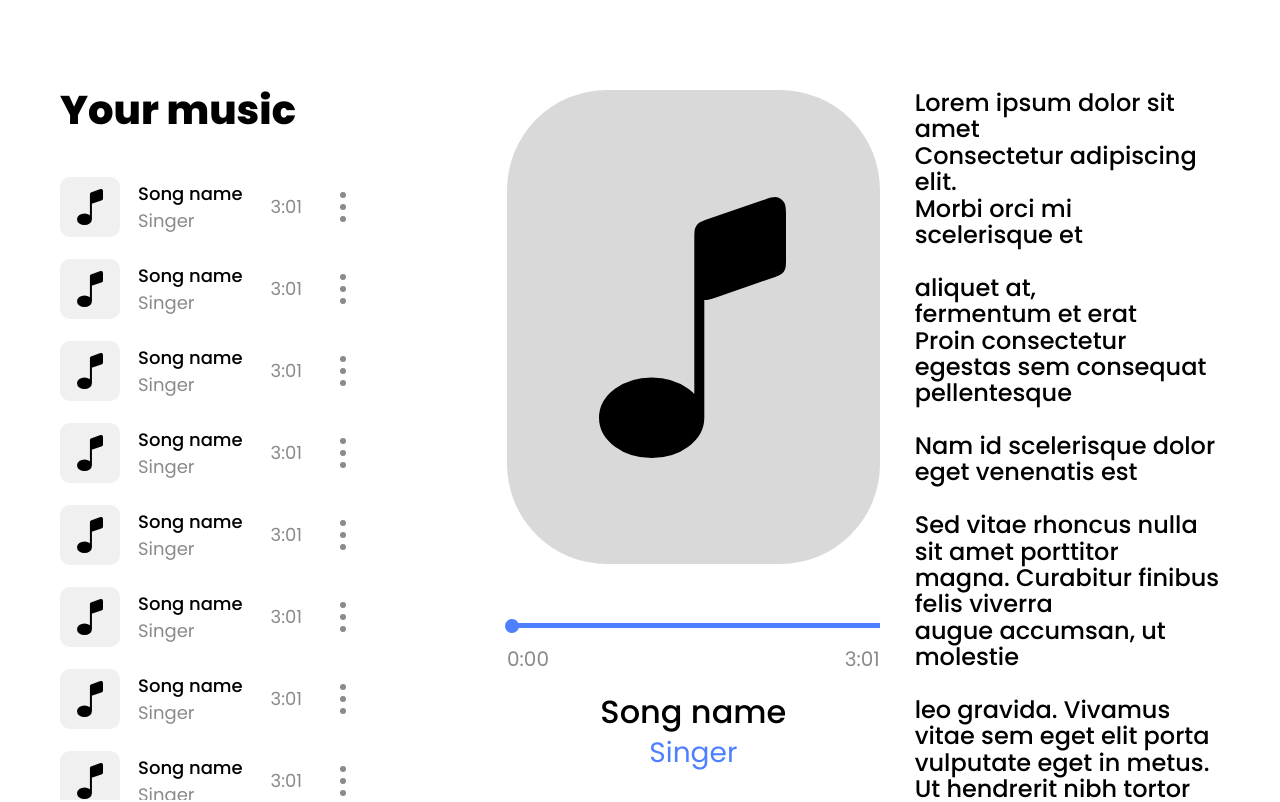
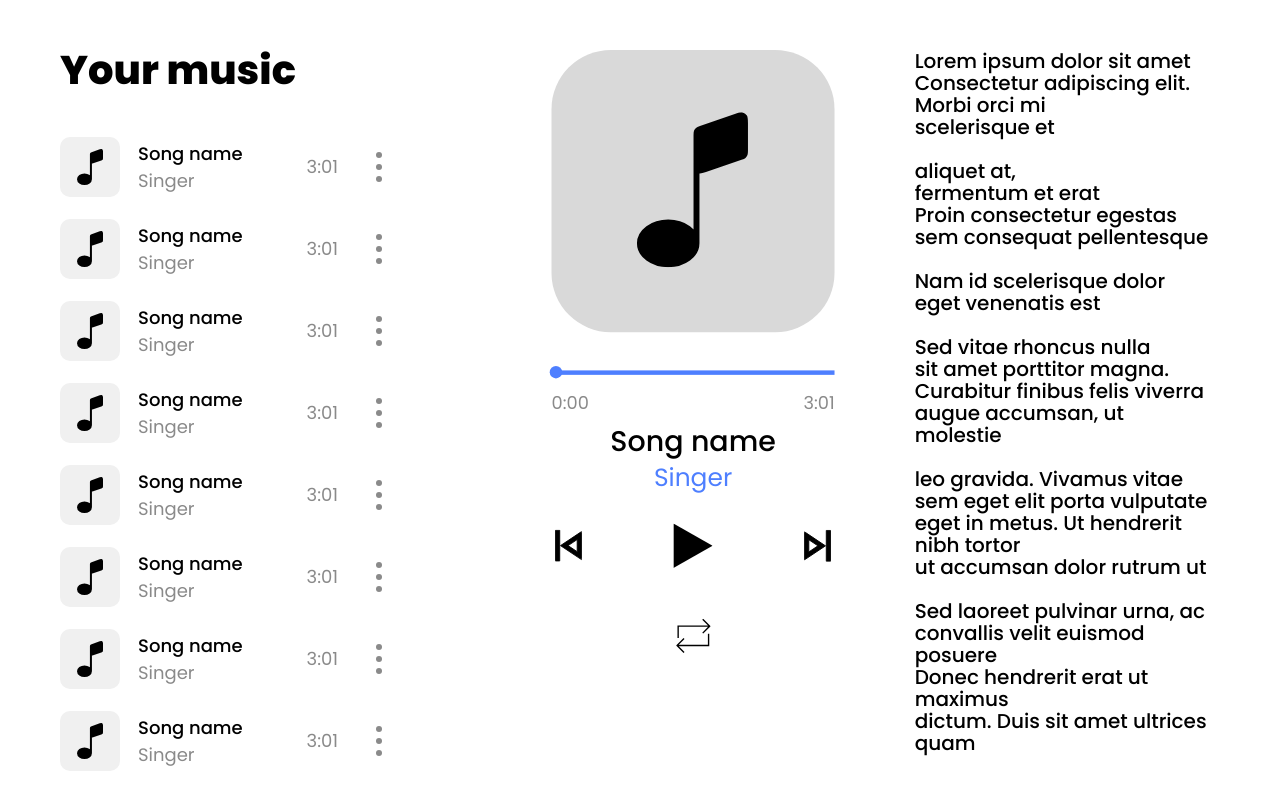
Before and after one commit to IvanZemsky/s-audio-1, a React (Create React App) app: page / in a window 1280 px wide. Shown: the top 802 px of the page. Built offline with nearby package versions, Linux system fonts and the light colour scheme.

Commit message:
adaptivity 1

```diff
--- a/src/App.scss
+++ b/src/App.scss
@@ -5,4 +5,20 @@
    width: 100vw;
    height: 100vh;
    padding: 0 4.69%;
+
+
 }
+
+@media (max-height: 1025px) {
+   .song-list,
+   .controls,
+   .lyrics{
+      padding-top: 50px;
+   }
+/*
+   .controls{
+      transform: scale(0.9);
+      transform-origin:  0 0;
+   }
+   */
+}
--- a/src/components/Controls/Controls.jsx
+++ b/src/components/Controls/Controls.jsx
@@ -1,9 +1,19 @@
-import React, { useState } from 'react'
+import React, { useState, useRef, useEffect } from 'react'
 import './Controls.scss';
 
 function Controls() {
 
   const [timelineValue, setTimelineValue] = useState(0);
+
+  const controlsRef = useRef(null);
+
+  useEffect(() => {
+    if (window.innerHeight < 1030) {
+      const scaleValue = (window.innerHeight / 900).toFixed(2);
+      console.log(scaleValue);
+      controlsRef.current.style.transform = `scale(${scaleValue})`;
+    }
+  }, []);
 
   const handleTimeline = (event) => {
     setTimelineValue(event.target.value);
@@ -11,7 +21,7 @@ function Controls() {
 
   return (
     <section className="controls">
-      <div className="controls-content">
+      <div className="controls-content" ref={controlsRef}>
         <audio src="../../song-data/song-files/battle-of-the-dragons.mp3"></audio>
         <div className="controls-cover">
           <svg className='controls-placeholder' viewBox="0 0 188 261" fill="none" xmlns="http://www.w3.org/2000/svg">
--- a/src/components/Controls/Controls.scss
+++ b/src/components/Controls/Controls.scss
@@ -3,32 +3,32 @@
 .controls{
    display: flex;
    justify-content: center;
-   padding:  90px 35px 35px 35px;
+   padding:  90px 5.27% 35px 5.27%;
 }
 
 .controls-content{
-   max-width: 474px;
-   width: 100%;
+   width: 80.34%; /* of .controls - paddings 5.27% */
+   transform-origin: top;
+   margin: 0 auto;
 }
 
 .controls-cover{
-   display: flex;
-   justify-content: center;
-   align-items: center;
    width: 100%;
-   height: 474px; /* js */
-   margin-bottom: 49px;
-   border-radius: 100px;
+   max-width: 542px;
+   max-height: 537px;
+   padding: 21.98% 30.29%;
+   margin: 0 auto 10.27% auto;
+   border-radius: 20.96%; /* 100px */
    background-color: #D9D9D9;
 }
 
 .controls-placeholder{
-   width: 188px;
-   height: 261px;
+   width: 100%; /* of .controls-cover */
+   height: auto;
 }
 
 .controls-timeline_wrap{
-   margin-bottom: 27px;
+   margin-bottom: 5.66%;
 }
 
 #songTimeline{
@@ -59,7 +59,7 @@
 
 .controls-info{
    text-align: center;
-   margin-bottom: 56px;
+   margin-bottom: 11.74%;
 
    .controls-name{
       font-size: 32px;
--- a/src/components/Lyrics/Lyrics.scss
+++ b/src/components/Lyrics/Lyrics.scss
@@ -2,12 +2,14 @@
 
 .lyrics{
    padding-top: 90px;
-   font-size: 24px;
    font-weight: 500;
    line-height: 1.1;
+   transform-origin: top;
 
    p{
+      padding-right: 10px;
       height: calc(100vh - 90px);
+      font-size: 24px;
       overflow-y: auto;
       word-wrap: break-word;
 
@@ -23,3 +25,11 @@
       }
    }
 }
+
+@media (max-width: 1410px) {
+
+   .lyrics p{
+      font-size: 20px;
+   }
+
+}
--- a/src/components/Song/Song.scss
+++ b/src/components/Song/Song.scss
@@ -5,7 +5,6 @@
    justify-content: space-between;
    align-items: center;
    gap: 15px;
-   margin-right: 104px;
    cursor: pointer;
 
    .song-info{
@@ -18,6 +17,7 @@
          display: flex;
          justify-content: center;
          align-items: center;
+         flex: none;
          width: 60px;
          height: 60px;
          background-color: #F0F0F0;
@@ -44,16 +44,16 @@
                transition: height 1s linear;
             }
 
-            & div:nth-child(1){
+            div:nth-child(1){
                height: 75%;
             }
-            & div:nth-child(2){
+            div:nth-child(2){
                height: 100%;
             }
-            & div:nth-child(3){
+            div:nth-child(3){
                height: 90%;
             }
-            & div:nth-child(4){
+            div:nth-child(4){
                height: 80%;
             }
          }
--- a/src/components/SongList/SongList.scss
+++ b/src/components/SongList/SongList.scss
@@ -11,13 +11,14 @@
    }
 
    .song-list_songs{
-      max-height: calc(100vh - 140px);
       position: relative;
       top: -10px;
       left: 0;
       display: flex;
       flex-direction: column;
       gap: 22px;
+      max-height: calc(100vh - 140px);
+      padding-right: 17.3%;
       overflow-y: auto;
       -webkit-overflow-scrolling: touch;
 
```
